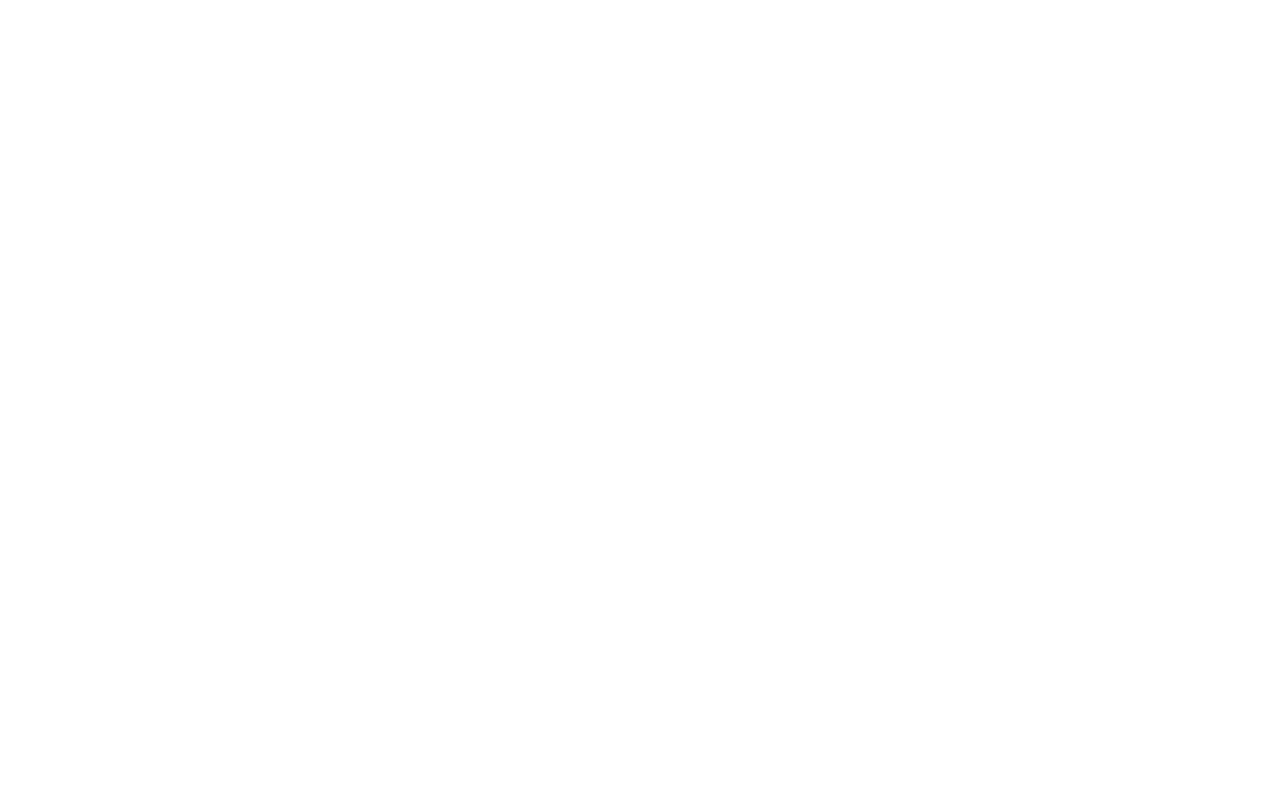
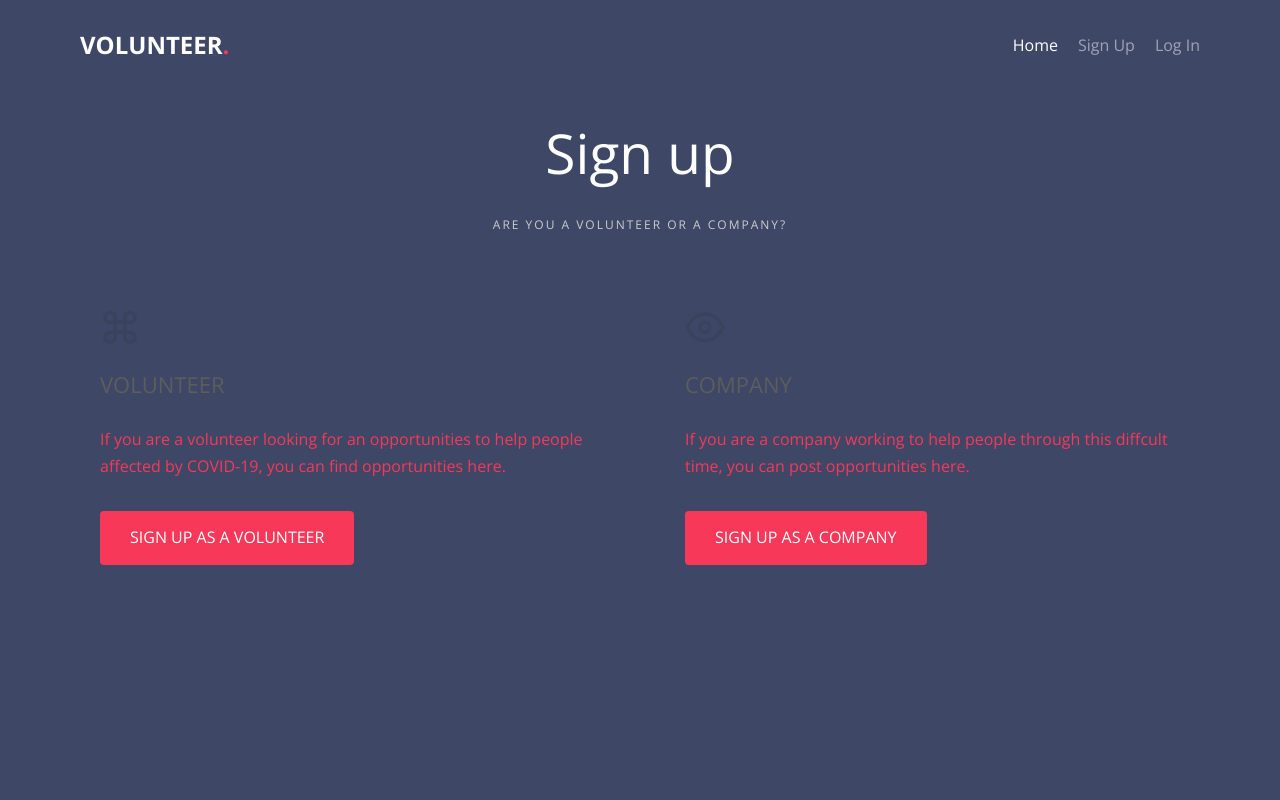
Before and after one commit to Violet-coder/COVID-19-Volunteer-Platform, a React (Create React App) app: page /signGuide in a window 1280 px wide. Shown: the top 800 px of the page. Built offline with nearby package versions, Linux system fonts and the light colour scheme.

Commit message:
sign up guide page

```diff
--- a/src/App.js
+++ b/src/App.js
@@ -6,6 +6,7 @@
 import ApplicantList from './react-components/Organization/ApplicantList';
 import Userpage_volunteer from './Pages/Userpage_volunteer';
 import Home from './Pages/Home';
+import SignUpGuide from './Pages/SignUpGuide';
 
 
 class App extends React.Component{
@@ -27,6 +28,7 @@
             {/* <Route exact path='/' render={() =>
                             (<Home state={this.state}/>)}/> */}
             <Route exact path='/' render={()=> (<Home />)}/>
+            <Route exact path='/signGuide' render={() => (<SignUpGuide/>)}/>
             <Route exact path='/Userpage_volunteer' render={() =>
                             (<Userpage_volunteer />)}/>
             <Route exact path='/orgProfile' render={() =>
--- /dev/null
+++ b/src/Pages/SignUpGuide/index.js
@@ -0,0 +1,19 @@
+import React from 'react';
+import HomeNav from '../../react-components/HomeNav';
+import HomeHeader from "../../react-components/HomeHeader";
+import Footer from "../../react-components/Footer";
+import Guide from "../../react-components/SignUp/Guide";
+
+class SignUpGuide extends React.Component {
+    render(){
+        return(
+            <div id='page'>
+            <HomeNav />
+            <Guide />
+            <Footer />
+        </div>
+        )
+    }
+}
+
+export default SignUpGuide;
--- a/src/react-components/HomeNav/index.js
+++ b/src/react-components/HomeNav/index.js
@@ -13,7 +13,7 @@
                         <div class="col-xs-10 text-right menu-1">
                             <ul>
                                 <li class="active"><a href="index.html">Home</a></li>
-                                <li><a href="/">Sign Up</a></li>
+                                <li><a href="/signGuide">Sign Up</a></li>
                                 <li><a href="about.html">Log In</a></li>
                             </ul>
                         </div>
--- /dev/null
+++ b/src/react-components/SignUp/Guide/index.js
@@ -0,0 +1,51 @@
+import React from 'react';
+import {Link} from "react-router-dom";
+
+class Guide extends React.Component {
+    render() {
+        return(
+            <div id="fh5co-started">
+                <div class="container">
+                    <div class="row animate-box">
+                        <div class="col-md-8 col-md-offset-2 text-center fh5co-heading">
+                            <h2>Sign up</h2>
+                            <span>Are you a volunteer or a company?</span>
+                        </div>
+                    </div>
+                    <div class="row">
+                        <div class="col-md-4 col-sm-6 ">
+                            <Link to="/">
+                            <div class="feature-center animate-box" data-animate-effect="fadeInUp">
+                                <span class="icon">
+                                    <i class="icon-command"></i>
+                                </span>
+                                <h3>VOLUNTEER</h3>
+                                <p>If you are a volunteer looking for an opportunities to help people affected by COVID-19, you can find opportunities here.</p>
+                                <p><button type="submit" class="btn btn-primary">Sign Up as a Volunteer</button></p>
+
+                            </div>
+                            </Link>
+                        </div>
+                        <div class="col-md-4 col-sm-6 ">
+                            <Link to="/">
+                            <div class="feature-center animate-box" data-animate-effect="fadeInUp">
+                                <span class="icon">
+                                    <i class="icon-eye"></i>
+                                </span>
+                                <h3>COMPANY</h3>
+                                <p>If you are a company working to help people through this diffcult time, you can post opportunities here.</p>
+                                <p><button type="submit" class="btn btn-primary">Sign Up as a Company</button></p>
+
+                            </div>
+                            </Link>
+                        </div>
+
+                        <div class="clearfix visible-md-block"></div>
+                </div>
+                </div>
+            </div>
+        )
+    }
+}
+
+export default Guide;
```
Also changed, not shown: src/react-components/SignUp/OrgSignUpForm/index.js (added).
